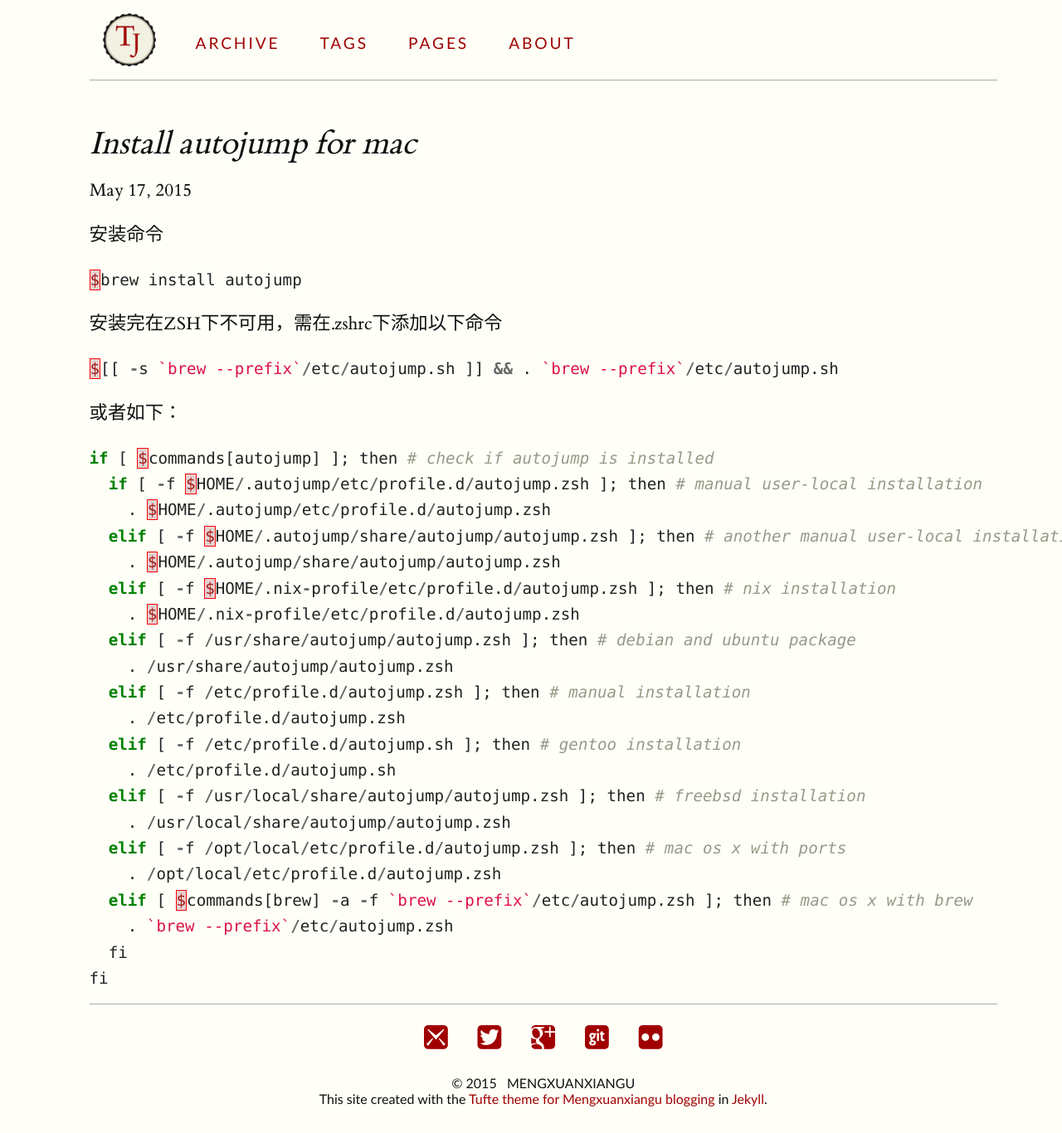
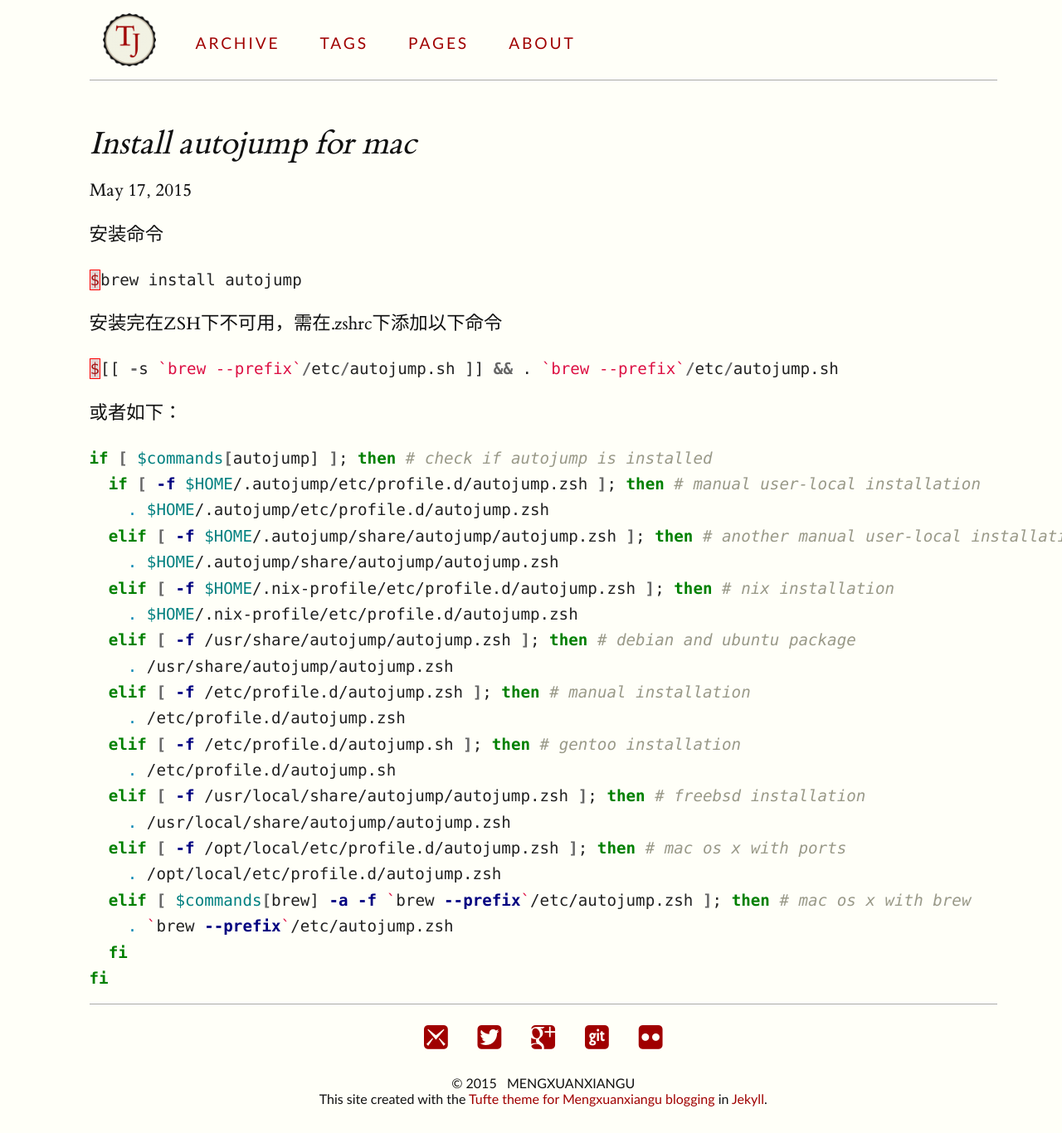
Before and after one commit to mengxuanxiangu/mengxuanxiangu.github.com, a Jekyll site: the page built from _posts/2015-05-17-install-autojump-for-mac.md, in a window 1280 px wide. Shown: the whole page at 83% size. Built offline with Jekyll 4.4.1, drawn with Linux system fonts in a browser that asks for light colours; Markdown is read by kramdown in place of the engine named in the settings.

Commit message:
install autojump

````diff
--- a/_posts/2015-05-17-install-autojump-for-mac.md
+++ b/_posts/2015-05-17-install-autojump-for-mac.md
@@ -19,7 +19,7 @@
 
 或者如下：
 
-``` python
+``` shell
 if [ $commands[autojump] ]; then # check if autojump is installed
   if [ -f $HOME/.autojump/etc/profile.d/autojump.zsh ]; then # manual user-local installation
     . $HOME/.autojump/etc/profile.d/autojump.zsh
````
